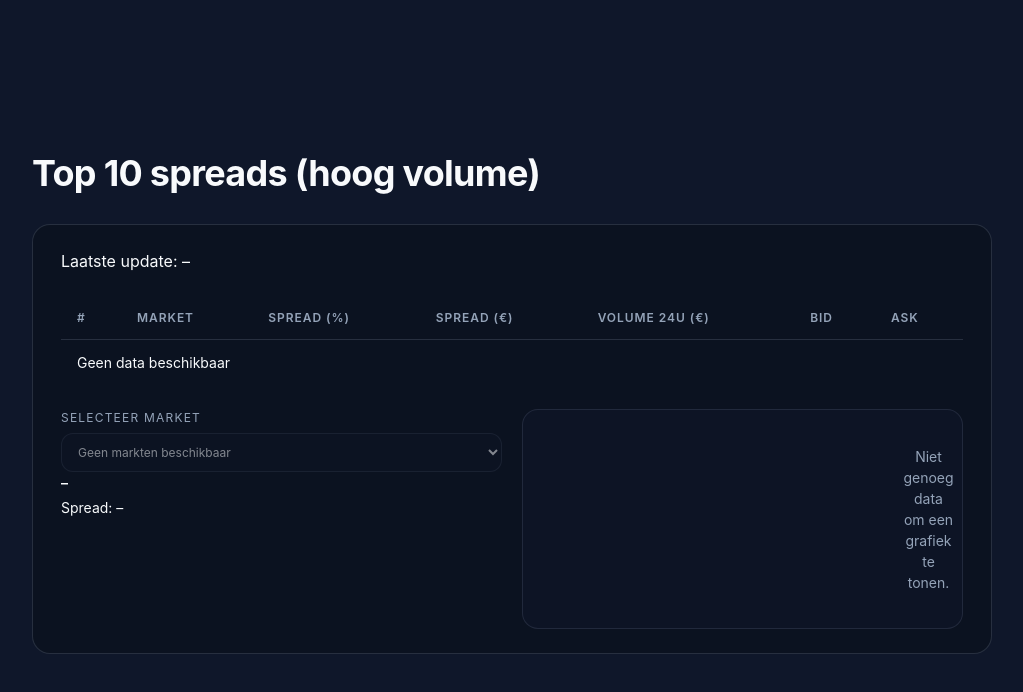
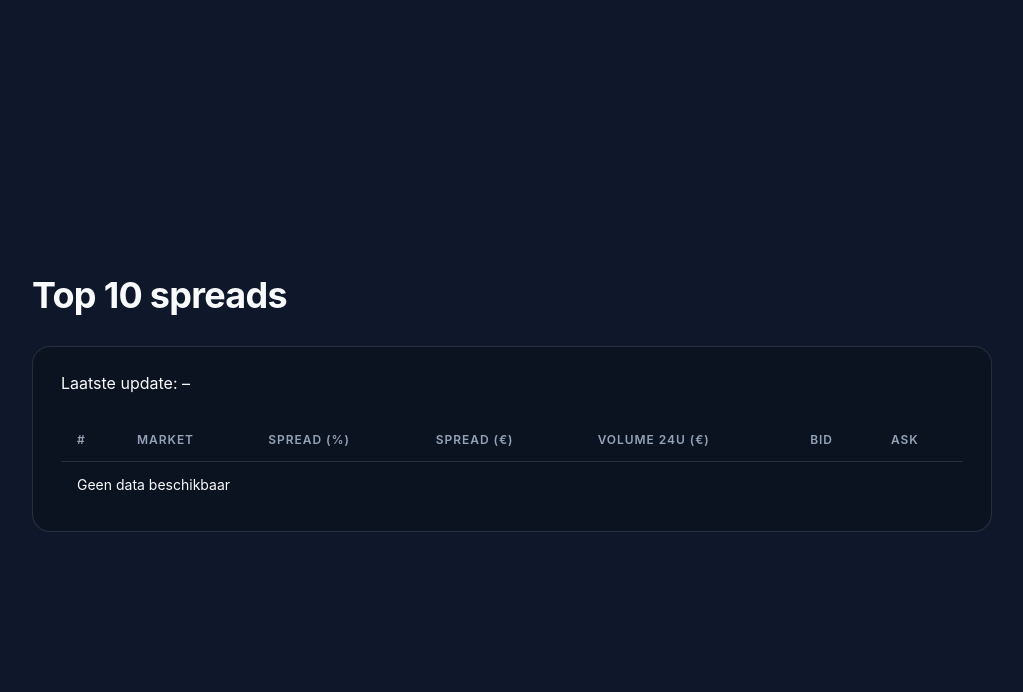
Before and after one commit to MightyMike001/ARK, a plain HTML site: page index.html in a window 1280 px wide. Shown: the whole page, without its empty margins (128-1151 px from the left). Drawn offline with Linux system fonts and the light colour scheme; no server answers.

Commit message:
Remove volume-specific top spreads controls

```diff
--- a/index.html
+++ b/index.html
@@ -224,7 +224,7 @@
 </head>
 <body>
   <main>
-    <h1>Top 10 spreads (hoog volume)</h1>
+    <h1>Top 10 spreads</h1>
     <section class="card table-card">
       <div class="table-meta">
         <span>Laatste update: <span data-top-spreads-updated>–</span></span>
@@ -249,24 +249,6 @@
           </tbody>
         </table>
       </div>
-      <div class="top-spread-panel">
-        <div class="top-spread-control">
-          <label>
-            Selecteer market
-            <select data-top-spreads-select>
-              <option value="">Laden…</option>
-            </select>
-          </label>
-          <div class="top-spread-current">
-            <span class="top-spread-current-market" data-top-spread-selected>–</span>
-            <span class="top-spread-current-value" data-top-spread-current>Spread: –</span>
-          </div>
-        </div>
-        <div class="top-spread-chart">
-          <canvas data-top-spreads-chart></canvas>
-          <p data-top-spread-chart-empty>Niet genoeg data om een grafiek te tonen.</p>
-        </div>
-      </div>
     </section>
   </main>
   <script type="module" src="./main.js"></script>
```
